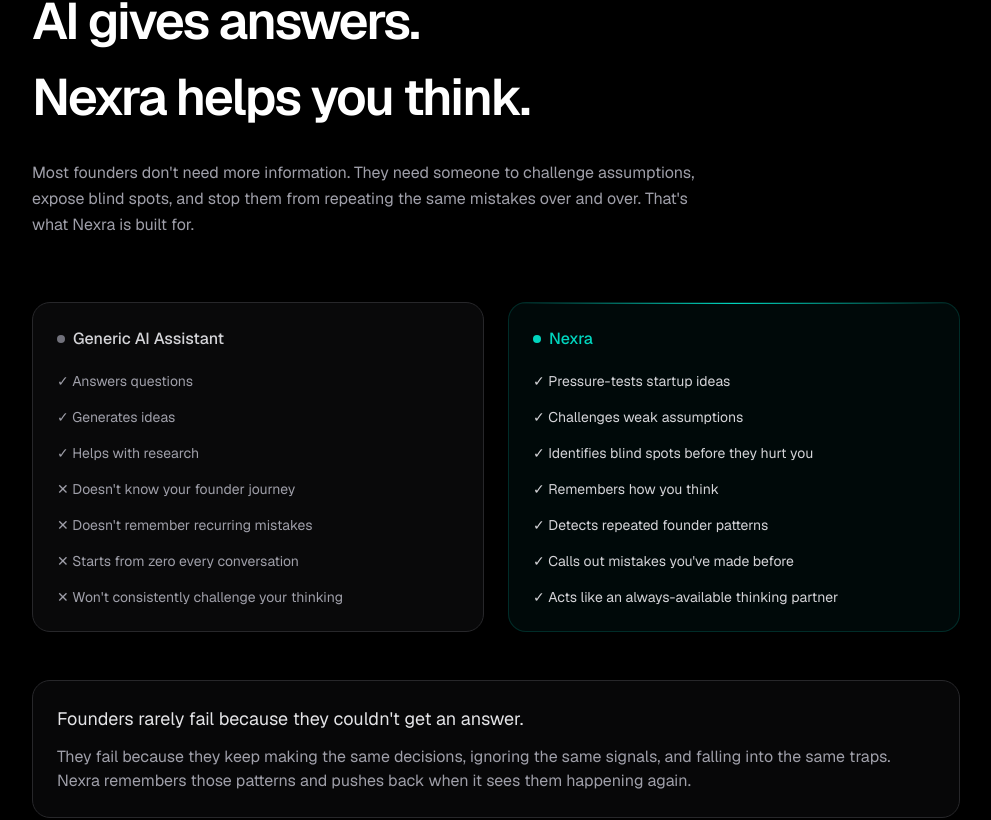
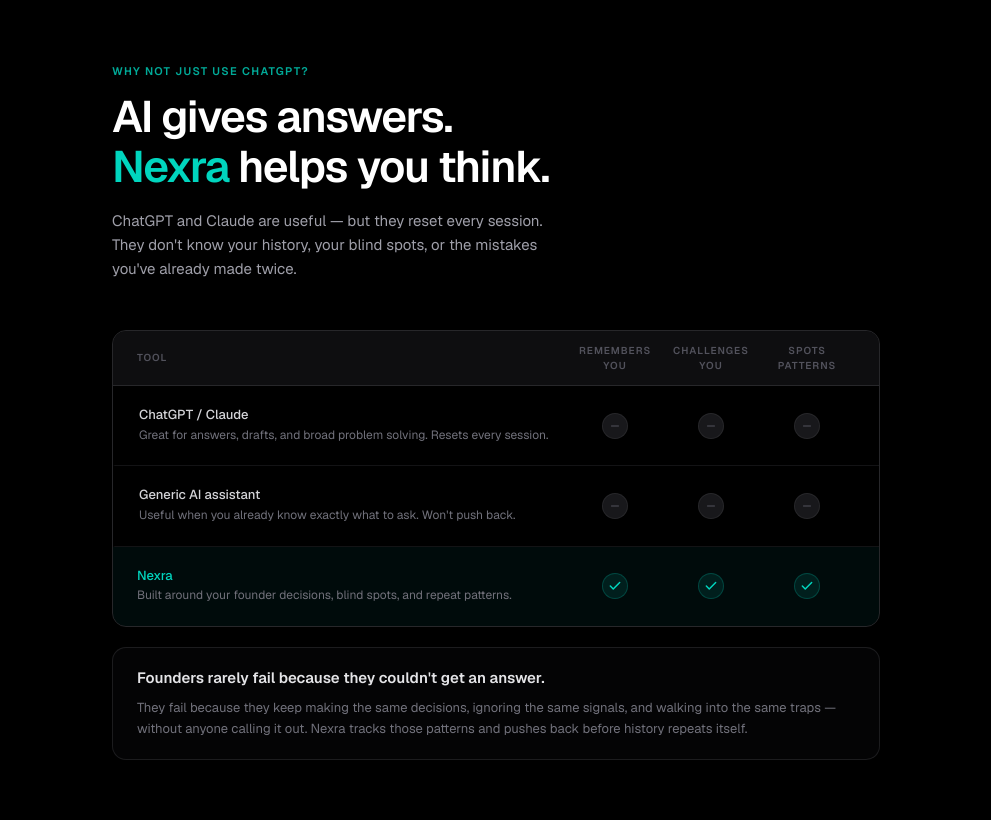
Before and after one commit to annuk123/nexra, a Next.js app: page / in a window 1280 px wide. Shown: the part 1203-2023 px from the top of the page, without its empty margins (144-1135 px from the left). Built offline with nearby package versions, Linux system fonts and the light colour scheme; no server answers.

Commit message:
update UI design and color

```diff
--- a/app/globals.css
+++ b/app/globals.css
@@ -27,66 +27,6 @@
 
 
 
-.spark {
-  position: absolute;
-  width: 3px;
-  height: 3px;
-  background: rgba(124, 58, 237, 0.9);
-  border-radius: 999px;
-  filter: blur(1px);
-  animation: spark-move linear infinite;
-  box-shadow: 0 0 10px rgba(124,58,237,0.8);
-}
-
-@keyframes spark-move {
-  0% {
-    transform: translate(0, 0);
-    opacity: 0;
-  }
-  10% {
-    opacity: 1;
-  }
-  100% {
-    transform: translate(300px, 200px);
-    opacity: 0;
-  }
-}
-
-@keyframes spin-slow {
-  from { transform: rotate(0deg); }
-  to { transform: rotate(360deg); }
-}
-.animate-spin-slow {
-  animation: spin-slow 6s linear infinite;
-}
-
-::-webkit-scrollbar {
-  width: 6px;
-}
-::-webkit-scrollbar-thumb {
-  background: #333;
-  border-radius: 10px;
-}
-
-.cursor-blink::after {
-  content: "▌";
-  animation: blink 1s infinite;
-}
-
-@keyframes blink {
-  0%, 50%, 100% { opacity: 1; }
-  25%, 75% { opacity: 0; }
-}
-
-.scanlines {
-  background: repeating-linear-gradient(
-    to bottom,
-    rgba(0,0,0,0.1),
-    rgba(0,0,0,0.1) 1px,
-    transparent 1px,
-    transparent 3px
-  );
-}
 
 
 :root {
--- a/app/page.tsx
+++ b/app/page.tsx
@@ -17,9 +17,6 @@
       <Navbar />
 
       <Hero  />
-
-
-
 
 <Section size="md">
       <WhyNotChatGPTSection />
--- a/components/Hero/Hero.tsx
+++ b/components/Hero/Hero.tsx
@@ -46,7 +46,7 @@
 export default function HeroSection() {
   return (
 
-    <section className="relative overflow-hidden bg-[#0C0C0E] text-zinc-100">
+    <section className="relative overflow-hidden bg-[#0C0C0E] text-zinc-100 py-12 px-6 md:px-10 lg:px-12">
 
       {/* ── Background ── */}
       <div className="pointer-events-none absolute inset-0">
--- a/components/WhyNotChatGPTSection/WhyNotChatGPT.tsx
+++ b/components/WhyNotChatGPTSection/WhyNotChatGPT.tsx
@@ -6,25 +6,18 @@
 const EASE_OUT: [number, number, number, number] = [0.22, 1, 0.36, 1];
 
 const viewUp = (delay = 0) => ({
-  initial: { opacity: 0, y: 18 },
+  initial: { opacity: 0, y: 16 },
   whileInView: { opacity: 1, y: 0 },
-  viewport: { once: true, margin: "-80px" },
+  viewport: { once: true, margin: "-60px" },
   transition: { duration: 0.55, delay, ease: EASE_OUT },
 });
 
-type Tool = {
-  name: string;
-  description: string;
-  remembers: boolean;
-  challenges: boolean;
-  patterns: boolean;
-  isNexra: boolean;
-};
-
-const tools: Tool[] = [
+// Restored 3 rows — two "negative" rows makes the Nexra row land harder
+const tools = [
   {
     name: "ChatGPT / Claude",
-    description: "Great for answers, drafts, and broad problem solving.",
+    description:
+      "Great for answers, drafts, and broad problem solving. Resets every session.",
     remembers: false,
     challenges: false,
     patterns: false,
@@ -32,7 +25,8 @@
   },
   {
     name: "Generic AI assistant",
-    description: "Useful when you already know exactly what to ask.",
+    description:
+      "Useful when you already know exactly what to ask. Won't push back.",
     remembers: false,
     challenges: false,
     patterns: false,
@@ -40,7 +34,8 @@
   },
   {
     name: "Nexra",
-    description: "Built around your founder decisions, blind spots, and repeat patterns.",
+    description:
+      "Built around your founder decisions, blind spots, and repeat patterns.",
     remembers: true,
     challenges: true,
     patterns: true,
@@ -48,107 +43,145 @@
   },
 ];
 
-const columns = [
-  { key: "remembers", label: "Remembers you" },
-  { key: "challenges", label: "Challenges you" },
-  { key: "patterns", label: "Spots patterns" },
-] as const;
+const COLUMNS = ["Remembers you", "Challenges you", "Spots patterns"] as const;
 
 function StatusIcon({ active }: { active: boolean }) {
   if (active) {
     return (
-      <span className="inline-flex h-7 w-7 items-center justify-center rounded-full bg-teal-400/10 text-teal-300 ring-1 ring-teal-400/25">
-        <Check className="h-4 w-4" />
+      <span className="inline-flex h-6 w-6 items-center justify-center rounded-full bg-teal-400/10 ring-1 ring-teal-400/30">
+        <Check className="h-3.5 w-3.5 text-teal-400" strokeWidth={2.5} />
       </span>
     );
   }
-
   return (
-    <span className="inline-flex h-7 w-7 items-center justify-center rounded-full bg-zinc-900 text-zinc-600 ring-1 ring-zinc-800">
-      <Minus className="h-4 w-4" />
+    <span className="inline-flex h-6 w-6 items-center justify-center rounded-full bg-zinc-900 ring-1 ring-zinc-800">
+      <Minus className="h-3 w-3 text-zinc-600" />
     </span>
   );
 }
 
 export function WhyNotChatGPTSection() {
   return (
-    <section className="relative px-6 py-24">
+    <section className="border-t border-zinc-800/50 px-6 py-24">
+      <div className="mx-auto max-w-3xl">
 
+        {/* Eyebrow */}
+        <motion.p
+          {...viewUp(0)}
+          className="mb-3 text-[11px] font-semibold uppercase tracking-[0.12em] text-teal-400/80"
+        >
+          Why not just use ChatGPT?
+        </motion.p>
 
-  <div className="mx-auto max-w-5xl">
-    <p className="text-[11px] font-medium tracking-[0.14em] uppercase text-teal-500">
-      Why not just use ChatGPT?
-    </p>
+        {/* Headline — "Nexra" gets the accent, everything else stays white */}
+        <motion.h2
+          {...viewUp(0.08)}
+          className="mb-4 text-[clamp(26px,3.5vw,44px)] font-semibold leading-[1.15] tracking-[-0.03em] text-white"
+        >
+          AI gives answers.<br />
+          <span className="text-teal-400">Nexra</span> helps you think.
+        </motion.h2>
 
-    <h2 className="max-w-3xl text-[clamp(30px,4vw,52px)] font-semibold tracking-[-0.04em] text-white">
-      AI gives answers.
-      <br />
-      Nexra helps you think.
-    </h2>
+        {/* Description — removed the abrupt "Nexra does." at the end */}
+        <motion.p
+          {...viewUp(0.16)}
+          className="mb-12 max-w-md text-[15px] leading-relaxed text-zinc-400"
+        >
+          ChatGPT and Claude are useful — but they reset every session.
+          They don't know your history, your blind spots, or the mistakes
+          you've already made twice.
+        </motion.p>
 
-    <p className="mt-6 max-w-2xl text-base leading-relaxed text-zinc-400">
-      Most founders don't need more information.
-      They need someone to challenge assumptions, expose blind spots,
-      and stop them from repeating the same mistakes over and over.
-      That's what Nexra is built for.
-    </p>
-
-    <div className="mt-16 grid gap-6 md:grid-cols-2">
-      {/* ChatGPT */}
-      <div className="rounded-2xl border border-zinc-800 bg-zinc-900/40 p-6">
-        <div className="mb-5 flex items-center gap-2">
-          <div className="h-2 w-2 rounded-full bg-zinc-500" />
-          <span className="font-medium text-zinc-300">
-            Generic AI Assistant
+        {/* Comparison table */}
+        <motion.div
+          {...viewUp(0.22)}
+          className="overflow-hidden rounded-xl border border-zinc-800"
+        >
+          {/* Header — hidden on mobile, shown sm+ */}
+          <div className="hidden grid-cols-[1fr_repeat(3,96px)] items-center border-b border-zinc-800 bg-zinc-900/60 px-6 py-3 sm:grid">
+            <span className="text-[10px] font-semibold uppercase tracking-[0.1em] text-zinc-600">
+              Tool
             </span>
+            {COLUMNS.map((col) => (
+              <span
+                key={col}
+                className="text-center text-[10px] font-semibold uppercase tracking-[0.1em] text-zinc-600"
+              >
+                {col}
+              </span>
+            ))}
           </div>
 
-        <ul className="space-y-4 text-sm text-zinc-400">
-          <li>✓ Answers questions</li>
-          <li>✓ Generates ideas</li>
-          <li>✓ Helps with research</li>
-          <li>✕ Doesn't know your founder journey</li>
-          <li>✕ Doesn't remember recurring mistakes</li>
-          <li>✕ Starts from zero every conversation</li>
-          <li>✕ Won't consistently challenge your thinking</li>
-        </ul>
+          {/* Rows */}
+          {tools.map((tool) => (
+            <div
+              key={tool.name}
+              className={[
+                // base
+                "border-b border-zinc-800/50 px-6 py-5 last:border-0",
+                // mobile: single row with name left, icons right
+                "flex items-center justify-between gap-4",
+                // desktop: four-column grid
+                "sm:grid sm:grid-cols-[1fr_repeat(3,96px)] sm:items-center sm:gap-0",
+                // left accent border — transparent on non-Nexra rows keeps
+                // horizontal content aligned across all rows
+                "border-l-2",
+                tool.isNexra
+                  ? "border-l-teal-500/50 bg-teal-950/25"
+                  : "border-l-transparent",
+              ].join(" ")}
+            >
+              {/* Tool name + description */}
+              <div className="min-w-0">
+                <p
+                  className={`text-[13px] font-medium leading-snug ${
+                    tool.isNexra ? "text-teal-400" : "text-zinc-300"
+                  }`}
+                >
+                  {tool.name}
+                </p>
+                <p className="mt-0.5 text-[12px] leading-relaxed text-zinc-500">
+                  {tool.description}
+                </p>
               </div>
 
-      {/* Nexra */}
-      <div className="relative overflow-hidden rounded-2xl border border-teal-500/20 bg-teal-950/20 p-6">
-        <div className="absolute inset-x-0 top-0 h-px bg-gradient-to-r from-transparent via-teal-400 to-transparent" />
-
-        <div className="mb-5 flex items-center gap-2">
-          <div className="h-2 w-2 rounded-full bg-teal-400" />
-          <span className="font-medium text-teal-400">
-            Nexra
-          </span>
+              {/* Mobile: three icons grouped to the right of the row */}
+              <div className="flex shrink-0 items-center gap-1.5 sm:hidden">
+                <StatusIcon active={tool.remembers} />
+                <StatusIcon active={tool.challenges} />
+                <StatusIcon active={tool.patterns} />
               </div>
 
-        <ul className="space-y-4 text-sm text-zinc-300">
-          <li>✓ Pressure-tests startup ideas</li>
-          <li>✓ Challenges weak assumptions</li>
-          <li>✓ Identifies blind spots before they hurt you</li>
-          <li>✓ Remembers how you think</li>
-          <li>✓ Detects repeated founder patterns</li>
-          <li>✓ Calls out mistakes you've made before</li>
-          <li>✓ Acts like an always-available thinking partner</li>
-        </ul>
+              {/* Desktop: one icon per column */}
+              <div className="hidden justify-center sm:flex">
+                <StatusIcon active={tool.remembers} />
+              </div>
+              <div className="hidden justify-center sm:flex">
+                <StatusIcon active={tool.challenges} />
+              </div>
+              <div className="hidden justify-center sm:flex">
+                <StatusIcon active={tool.patterns} />
               </div>
             </div>
+          ))}
+        </motion.div>
 
-    <div className="mt-12 rounded-2xl border border-zinc-800 bg-zinc-900/30 p-6">
-      <p className="text-lg text-zinc-200">
+        {/* Callout block */}
+        <motion.div
+          {...viewUp(0.3)}
+          className="mt-5 rounded-xl border border-zinc-800/70 bg-zinc-900/20 px-6 py-5"
+        >
+          <p className="text-[15px] font-semibold leading-snug text-zinc-200">
             Founders rarely fail because they couldn't get an answer.
           </p>
+          <p className="mt-2 text-[13px] leading-relaxed text-zinc-500">
+            They fail because they keep making the same decisions, ignoring the
+            same signals, and walking into the same traps — without anyone
+            calling it out. Nexra tracks those patterns and pushes back before
+            history repeats itself.
+          </p>
+        </motion.div>
 
-      <p className="mt-3 text-zinc-400">
-        They fail because they keep making the same decisions,
-        ignoring the same signals, and falling into the same traps.
-        Nexra remembers those patterns and pushes back when it sees
-        them happening again.
-      </p>
-    </div>
       </div>
     </section>
   );
```
Also changed, not shown: components/Pricingsection/Pricingsection.tsx (+14 -12 lines), public/wave.svg (added). Lines whose indentation alone changed are shown as unchanged.
